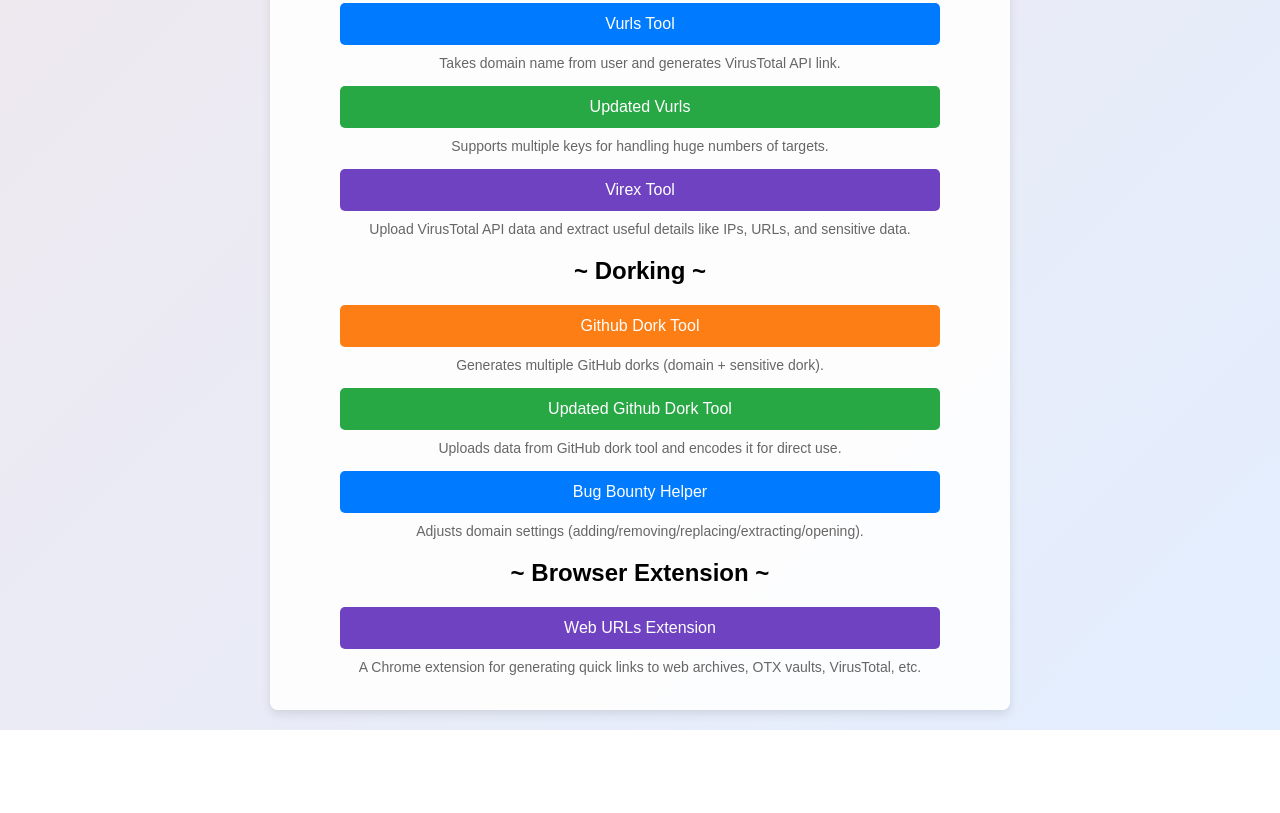
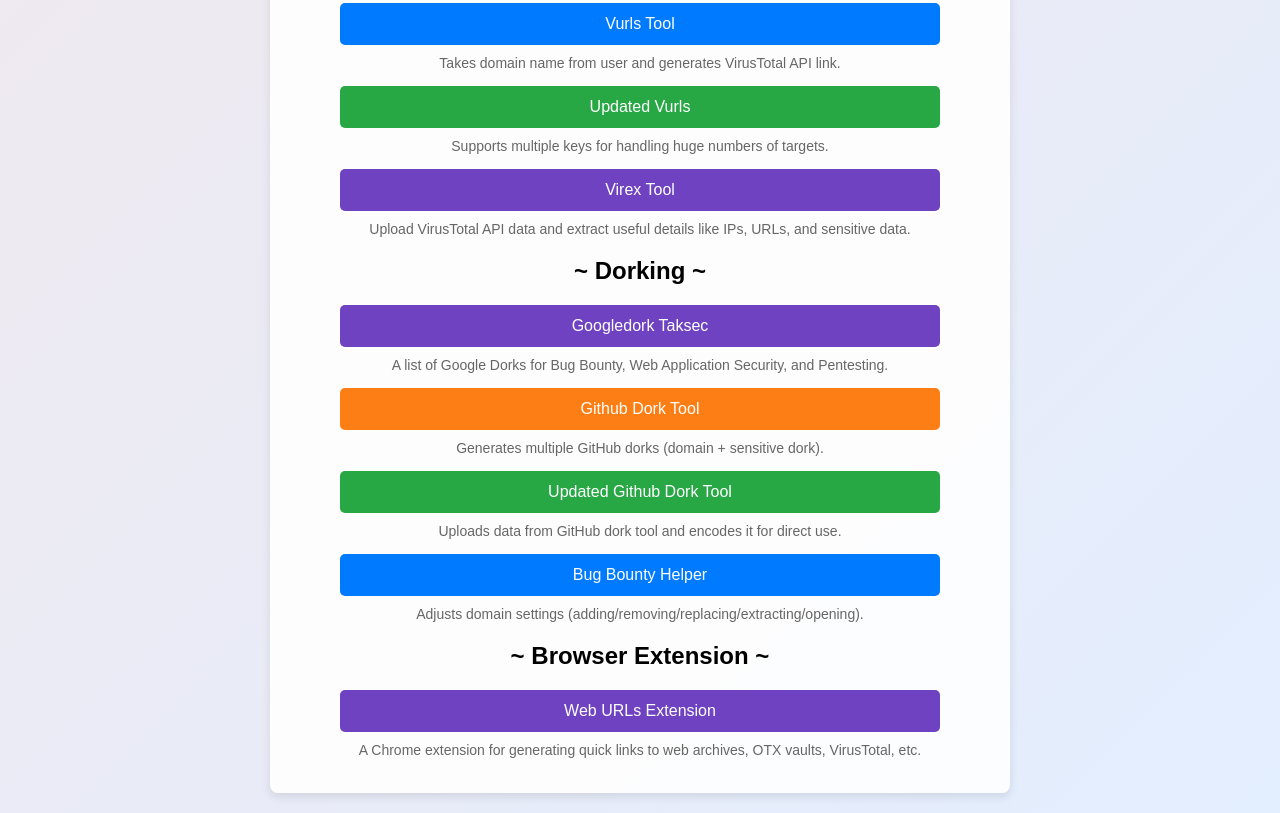
Before and after one commit to aditya936/me, a plain HTML site: page index.html in a window 1280 px wide. Shown: the part 858-1671 px from the top of the page. Before the commit the page ends 1588 px from the top, so only its background shows below. Drawn offline with Linux system fonts and the light colour scheme.

Commit message:
Update index.html

```diff
--- a/index.html
+++ b/index.html
@@ -150,13 +150,16 @@
         <p>Upload VirusTotal API data and extract useful details like IPs, URLs, and sensitive data.</p>
 
         <h2>~ Dorking ~</h2>
+        <a href="https://taksec.github.io/google-dorks-bug-bounty/" class="btn btn-purple">Googledork Taksec</a>
+        <p>A list of Google Dorks for Bug Bounty, Web Application Security, and Pentesting.</p>
+
         <a href="https://aditya936.github.io/git1/" class="btn btn-orange">Github Dork Tool</a>
         <p>Generates multiple GitHub dorks (domain + sensitive dork).</p>
 
         <a href="https://aditya936.github.io/git2/" class="btn btn-green">Updated Github Dork Tool</a>
         <p>Uploads data from GitHub dork tool and encodes it for direct use.</p>
 
-        <a href="https://aditya936.github.io/bugbounty/" class="btn btn-blue">Bug Bounty Helper</a>
+        <a href="https://bugbounty.zip/" class="btn btn-blue">Bug Bounty Helper</a>
         <p>Adjusts domain settings (adding/removing/replacing/extracting/opening).</p>
 
         <h2>~ Browser Extension ~</h2>
```
